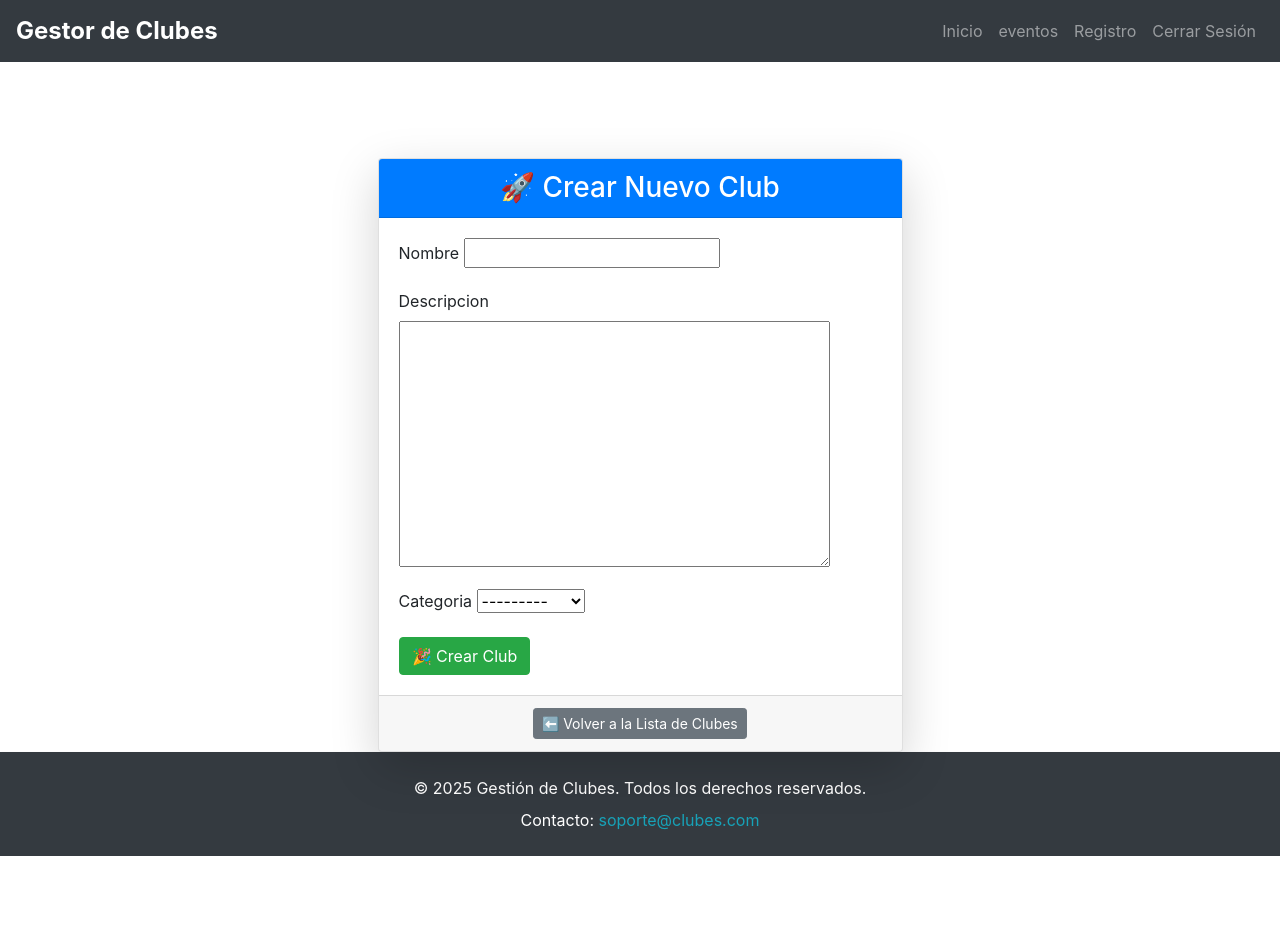
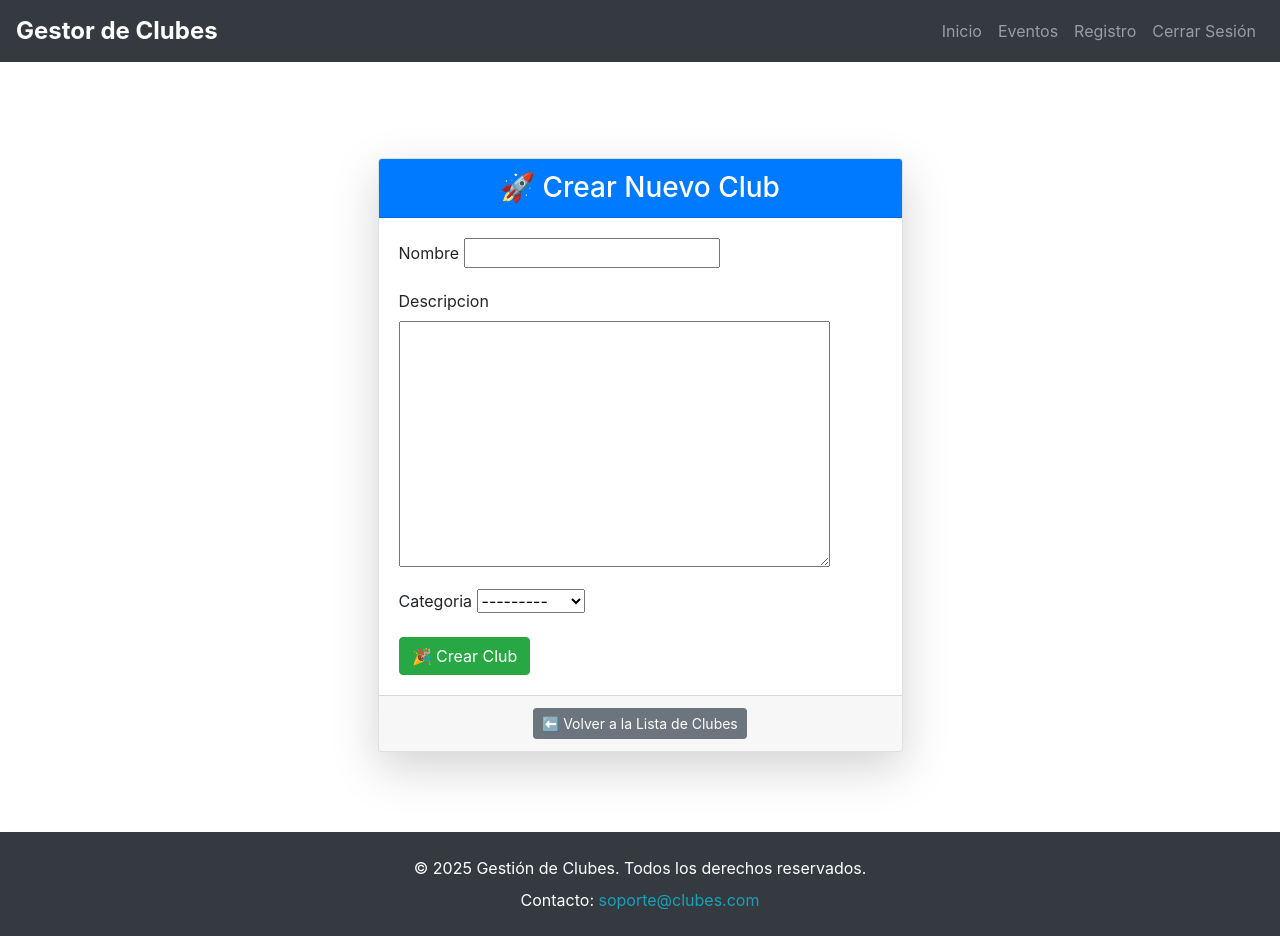
Before and after one commit to hidravneno/gestion_clubes-bien, a Django app: page /crear/ in a window 1280 px wide. Before the commit the page ends 856 px from the top, so only its background shows below. Run offline with Django 4.2, Linux system fonts and the light colour scheme; a user stored in the database is signed in; some libraries are stand-ins or nearby versions.

Commit message:
ajuste de mayusculas y ajuste del footer

```diff
--- a/templates/base.html
+++ b/templates/base.html
@@ -5,8 +5,16 @@
     <meta name="viewport" content="width=device-width, initial-scale=1.0">
     <link href="https://stackpath.bootstrapcdn.com/bootstrap/4.5.2/css/bootstrap.min.css" rel="stylesheet">
     <title>{% block title %}GESTOR DE CLUBES{% endblock %}</title>
+    <style>
+        /* Ajuste para que el footer no se superponga */
+        .content {
+            flex: 1;
+            padding-bottom: 80px; /* Espacio para el footer */
+        }
+    </style>
 </head>
 <body class="d-flex flex-column min-vh-100">
+
     <nav class="navbar navbar-expand-lg navbar-dark bg-dark">
         <a class="navbar-brand font-weight-bold" href="{% url 'lista_clubes' %}" style="font-size: 1.5rem;">Gestor de Clubes</a>
         <button class="navbar-toggler" type="button" data-toggle="collapse" data-target="#navbarNav">
@@ -15,10 +23,8 @@
         <div class="collapse navbar-collapse justify-content-end" id="navbarNav">
             <ul class="navbar-nav">
                 <li class="nav-item"><a class="nav-link" href="{% url 'lista_clubes' %}" style="font-size: 1rem;">Inicio</a></li>
-                <li class="nav-item"><a class="nav-link" href="{% url 'lista_eventos' %}" style="font-size: 1rem;">eventos</a></li>
-
+                <li class="nav-item"><a class="nav-link" href="{% url 'lista_eventos' %}" style="font-size: 1rem;">Eventos</a></li>
                 <li class="nav-item"><a class="nav-link" href="{% url 'register' %}" style="font-size: 1rem;">Registro</a></li>
-
                 {% if user.is_authenticated %}
                 <li class="nav-item"><a class="nav-link" href="{% url 'logout' %}" style="font-size: 1rem;">Cerrar Sesión</a></li>
                 {% endif %}
@@ -34,8 +40,11 @@
     </div>
     {% endif %}
 
-    <div class="container mt-5">
+    <div class="container mt-5 content">
         {% block content %}
+        <h2>Agregar Clubes</h2>
+        <input type="text" id="clubInput" class="form-control mb-3" placeholder="Escribe un club y presiona Enter">
+        <ul id="clubList" class="list-group"></ul>
         {% endblock %}
     </div>
 
@@ -49,7 +58,24 @@
         </div>
     </footer>
 
+    <script>
+        document.getElementById("clubInput").addEventListener("keypress", function(event) {
+            if (event.key === "Enter" && this.value.trim() !== "") {
+                let clubList = document.getElementById("clubList");
+                let newClub = document.createElement("li");
+                newClub.classList.add("list-group-item");
+                newClub.textContent = this.value;
+                clubList.appendChild(newClub);
+                this.value = "";
+
+                // Ajustar el espacio para que el footer no cubra el contenido
+                document.querySelector(".content").style.paddingBottom = (clubList.children.length * 10) + "px";
+            }
+        });
+    </script>
+
     <script src="https://code.jquery.com/jquery-3.5.1.slim.min.js"></script>
     <script src="https://stackpath.bootstrapcdn.com/bootstrap/4.5.2/js/bootstrap.bundle.min.js"></script>
+
 </body>
 </html>
```
